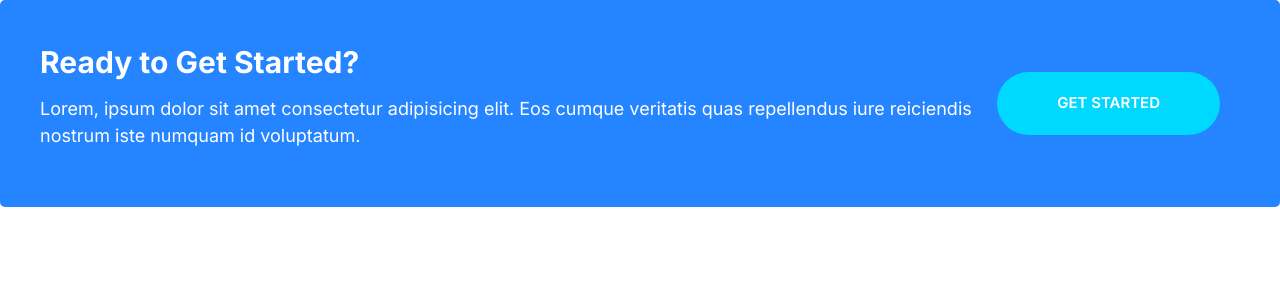
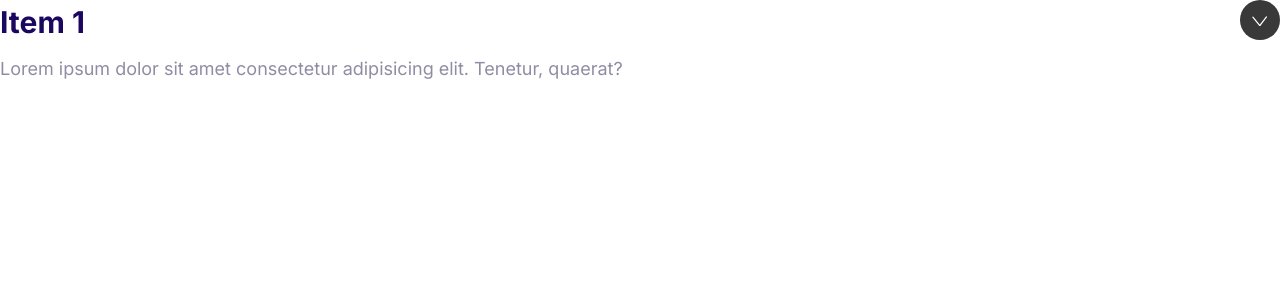
Before and after one commit to Kevinemug/AYUDA_PROJECT, a PHP site: page /exercise.html in a window 1280 px wide. Shown: the top 300 px of the page. Run offline with PHP 8.4, Linux system fonts and the light colour scheme.

Commit message:
a very cool collapsible

```diff
--- a/css/styles.css
+++ b/css/styles.css
@@ -468,3 +468,28 @@
    }
 
 }
+/* collapsibles */
+.collapsible__header{
+        display: flex;
+        justify-content: space-between;
+}
+.collapsible__heading{
+        margin-top: 0;
+        font-size: 3rem;
+}
+.collapsible__chevron{
+        transform: rotate(-90deg);
+        transition: transform 0.3s;
+}
+.collapsible__content{
+max-height: 0;
+overflow: hidden;
+transition: all 0.3s;
+opacity: 0;
+}
+.collapsible--expanded .collapsible__chevron{
+transform: rotate(0);
+}
+.collapsible--expanded .collapsible__content{
+max-height: 100vh;
+opacity: 1;}
--- a/exercise.html
+++ b/exercise.html
@@ -14,15 +14,21 @@
     <link rel="stylesheet" href="css/normalize.css">
     <link rel="stylesheet" href="css/styles.css">
 </head>
-<div class="callout callout--primary">
-    <div class="grid grid--1x2">
-        <div class="callout__content">
-            <h2 class="callout__heading">Ready to Get Started?</h2>
-            <p>Lorem, ipsum dolor sit amet consectetur adipisicing elit. Eos cumque veritatis quas repellendus iure
-                reiciendis nostrum iste numquam id voluptatum.</p>
+
+<body>
+    <div class="collapsible collapsible--expanded">
+        <header class="collapsible__header">
+            <h2 class="collapsible__heading">Item 1</h2>
+            <svg class="icon  icon--white collapsible__chevron">
+                <use xlink:href='images/sprite.svg#chevron'></use>
+            </svg>
+
+        </header>
+        <div class="collapsible__content ">
+            Lorem ipsum dolor sit amet consectetur adipisicing elit. Tenetur, quaerat?
         </div>
-        <a href="#" class="btn btn--secondary btn--streched">Get Started</a>
     </div>
-</div>
+    <script src="js/main.js"></script>
+</body>
 
 </html>
--- /dev/null
+++ b/js/main.js
@@ -0,0 +1,6 @@
+const collapsibles = document.querySelectorAll(".collapsible");
+collapsibles.forEach((item) =>
+  item.addEventListener("click", function () {
+    this.classList.toggle("collapsible--expanded");
+  })
+);
```
Also changed, not shown: components/collapsible.html (added, +13 -0 lines), css/guess.jpg (renamed from guess.jpg), css/image.jpg (renamed from image.jpg), css/kekxy.jpg (renamed from kekxy.jpg).
